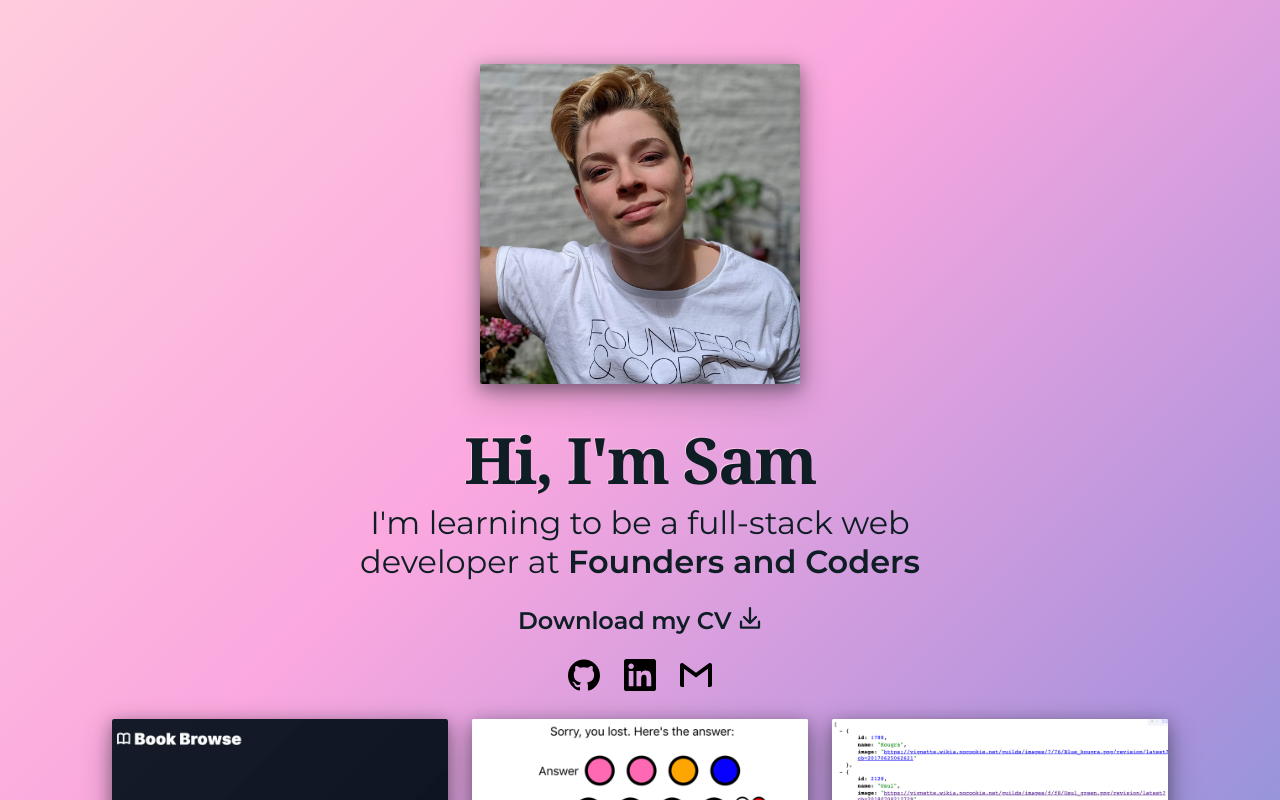
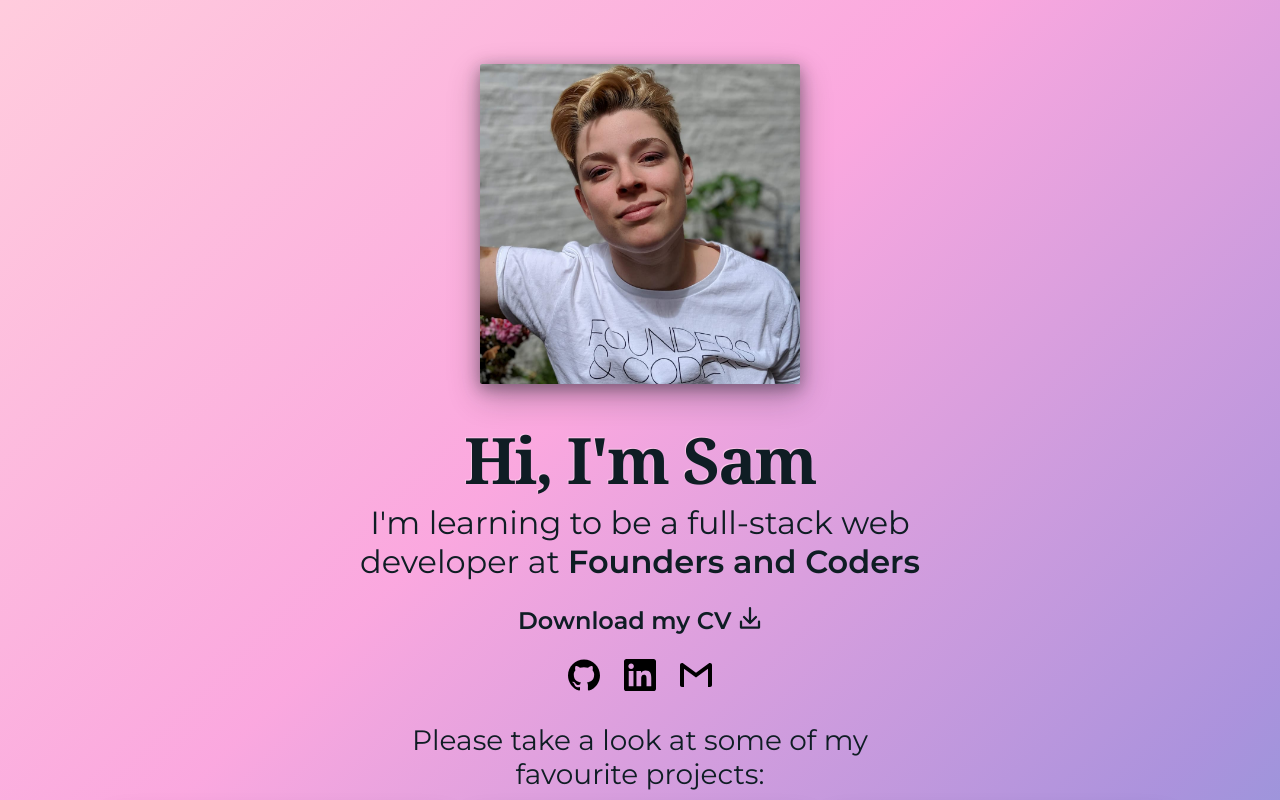
Before and after one commit to starsuit/portfolio, a React (Create React App) app: page / in a window 1280 px wide. Shown: the top 800 px of the page. Built offline with nearby package versions, Linux system fonts and the light colour scheme.

Commit message:
update cardContainer to have a little intro

```diff
--- a/src/CardContainer.js
+++ b/src/CardContainer.js
@@ -7,6 +7,10 @@
   const leftovers = cardData.length % 3;
   console.log(cardData.length, leftovers);
   return (
+    <React.Fragment>
+      <p className="look">
+        Please take a look at some of my favourite projects:
+      </p>
       <ul className="card-container">
         {cardData.map(data => (
           <Card data={data} key={data.title} />
@@ -21,6 +25,7 @@
             </React.Fragment>
           ))}
       </ul>
+    </React.Fragment>
   );
 };
 
--- a/src/index.css
+++ b/src/index.css
@@ -105,6 +105,15 @@
   grid-gap: 1.5em;
 }
 
+.look {
+  display: block;
+  max-width: 20em;
+  margin: 0 auto;
+  font-size: 1.75em;
+  padding-top: 1em;
+  text-align: center;
+}
+
 .card {
   list-style: none;
   background-color: white;
```
Lines whose indentation alone changed are shown as unchanged.
